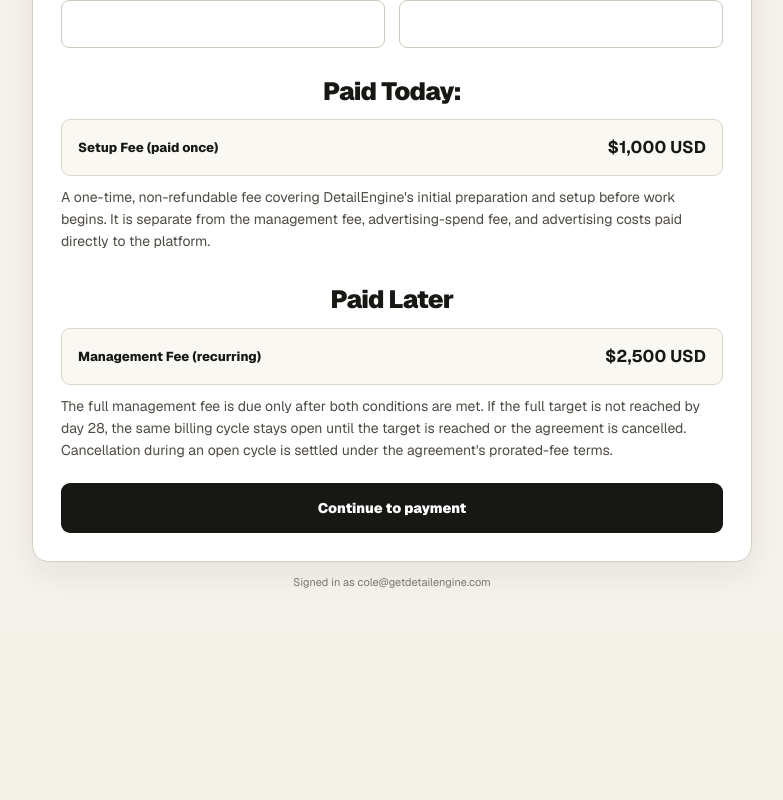
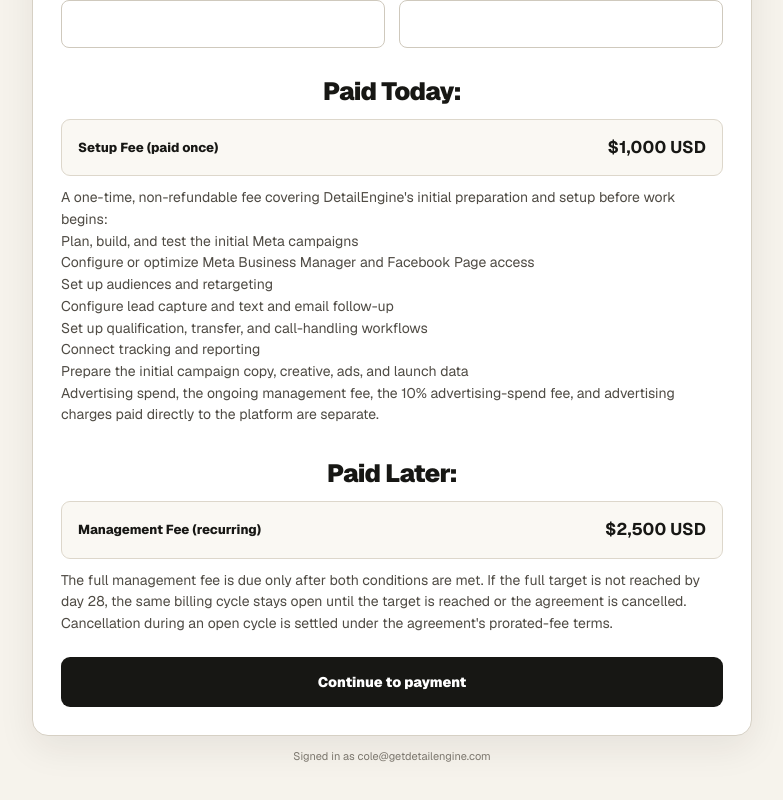
Before and after one commit to detailenginecole/detailengine-command-centre, a Next.js app: page /start-preview in a window 1280 px wide. Shown: the part 799-1599 px from the top of the page, without its empty margins (248-1031 px from the left). Before the commit the page ends 1430 px from the top, so only its background shows below. Built offline with nearby package versions, Linux system fonts and the light colour scheme.

Commit message:
List setup fee inclusions

```diff
--- a/app/start/SalesStartClient.tsx
+++ b/app/start/SalesStartClient.tsx
@@ -581,11 +581,21 @@ export function SalesStartClient({
               </div>
               <h2 className={styles.paymentTimingHeading}>Paid Today:</h2>
               <OrderSummary amountCad={setupFeeCad} onEdit={() => openAmountEditor("setup")} />
-              <p className={styles.feeDescription}>
-                A one-time, non-refundable fee covering DetailEngine&apos;s initial preparation and setup before work begins. It is separate from the management fee, advertising-spend fee, and advertising costs paid directly to the platform.
-              </p>
+              <div className={styles.feeDescription}>
+                <p>A one-time, non-refundable fee covering DetailEngine&apos;s initial preparation and setup before work begins:</p>
+                <ul className={styles.feeList}>
+                  <li>Plan, build, and test the initial Meta campaigns</li>
+                  <li>Configure or optimize Meta Business Manager and Facebook Page access</li>
+                  <li>Set up audiences and retargeting</li>
+                  <li>Configure lead capture and text and email follow-up</li>
+                  <li>Set up qualification, transfer, and call-handling workflows</li>
+                  <li>Connect tracking and reporting</li>
+                  <li>Prepare the initial campaign copy, creative, ads, and launch data</li>
+                </ul>
+                <p>Advertising spend, the ongoing management fee, the 10% advertising-spend fee, and advertising charges paid directly to the platform are separate.</p>
+              </div>
 
-              <h2 className={styles.paymentTimingHeading}>Paid Later</h2>
+              <h2 className={styles.paymentTimingHeading}>Paid Later:</h2>
               <button className={`${styles.order} ${styles.editableOrder}`} type="button" onClick={() => openAmountEditor("retainer")} aria-label="Edit management fee">
                 <span>Management Fee (recurring)</span><strong>{formatSetupFee(retainer)} USD</strong>
               </button>
```
